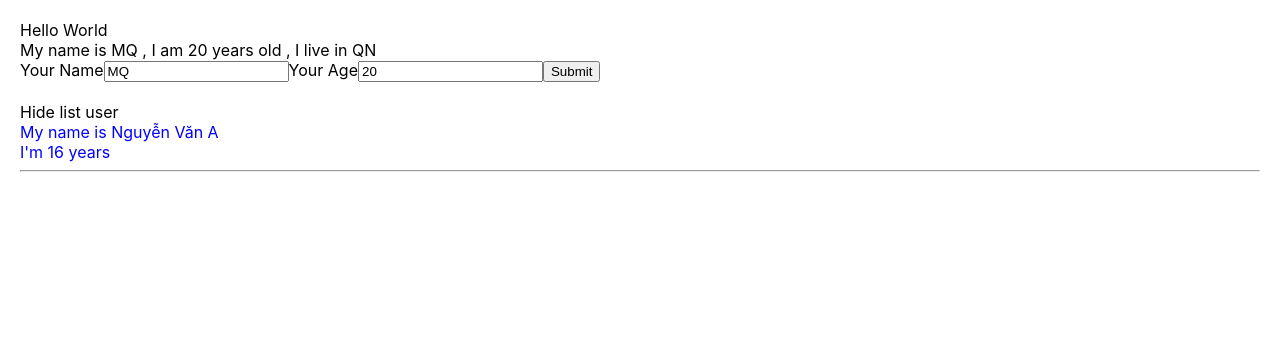
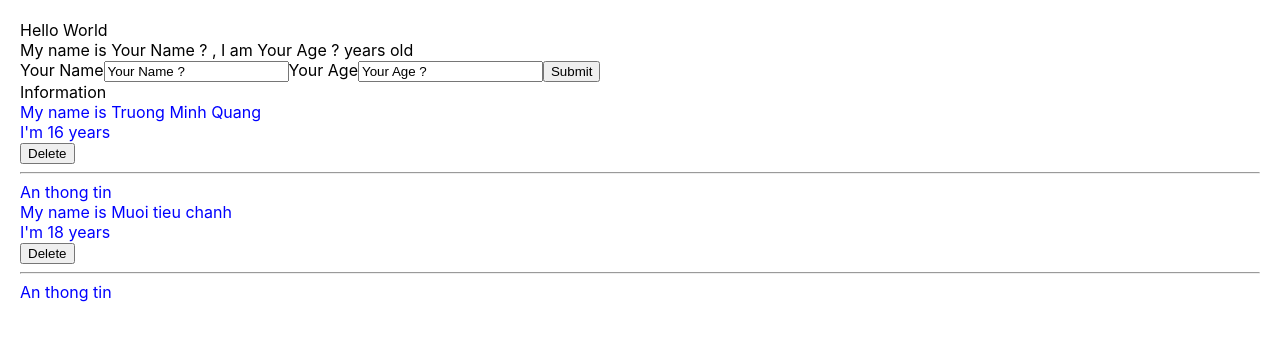
Before and after one commit to Qinz111/Test-Chapter1, a React (Create React App) app: page / in a window 1280 px wide. Shown: the top 340 px of the page. Built offline with nearby package versions, Linux system fonts and the light colour scheme.

Commit message:
function

```diff
--- a/package.json
+++ b/package.json
@@ -38,5 +38,8 @@
       "last 1 firefox version",
       "last 1 safari version"
     ]
+  },
+  "devDependencies": {
+    "sass": "1.81.0"
   }
 }
--- a/src/App.css
+++ /dev/null
@@ -1,59 +0,0 @@
-.red {
-  color: red;
-}
-.blue {
-  color: blue;
-}
-body {
-  padding: 20px;
-  margin: 0;
-  font-family: -apple-system, BlinkMacSystemFont, "Segoe UI", "Roboto", "Oxygen",
-    "Ubuntu", "Cantarell", "Fira Sans", "Droid Sans", "Helvetica Neue",
-    sans-serif;
-  -webkit-font-smoothing: antialiased;
-  -moz-osx-font-smoothing: grayscale;
-}
-
-code {
-  font-family: source-code-pro, Menlo, Monaco, Consolas, "Courier New",
-    monospace;
-}
-
-.App {
-  text-align: center;
-}
-
-.App-logo {
-  height: 40vmin;
-  pointer-events: none;
-}
-
-@media (prefers-reduced-motion: no-preference) {
-  .App-logo {
-    animation: App-logo-spin infinite 20s linear;
-  }
-}
-
-.App-header {
-  background-color: #282c34;
-  min-height: 100vh;
-  display: flex;
-  flex-direction: column;
-  align-items: center;
-  justify-content: center;
-  font-size: calc(10px + 2vmin);
-  color: white;
-}
-
-.App-link {
-  color: #61dafb;
-}
-
-@keyframes App-logo-spin {
-  from {
-    transform: rotate(0deg);
-  }
-  to {
-    transform: rotate(360deg);
-  }
-}
--- a/src/App.js
+++ b/src/App.js
@@ -1,5 +1,5 @@
 import logo from "./logo.svg";
-import "./App.css";
+import "./App.scss";
 import { useDispatch, useSelector } from "react-redux";
 import { increaseCounter, decreaseCounter } from "./redux/action/counterAction";
 import MyComponent from "./components/MyComponent";
@@ -9,7 +9,7 @@ import AddUserInfor from "./components/AddUserInfor";
 class App extends React.Component {
   render() {
     return (
-      <div>
+      <div className="app-container">
         Hello World
         <MyComponent></MyComponent>
         {/* <UserInfor></UserInfor> */}
--- /dev/null
+++ b/src/App.scss
@@ -0,0 +1,53 @@
+body {
+  padding: 20px;
+  margin: 0;
+  font-family: -apple-system, BlinkMacSystemFont, "Segoe UI", "Roboto", "Oxygen",
+    "Ubuntu", "Cantarell", "Fira Sans", "Droid Sans", "Helvetica Neue",
+    sans-serif;
+  -webkit-font-smoothing: antialiased;
+  -moz-osx-font-smoothing: grayscale;
+}
+
+code {
+  font-family: source-code-pro, Menlo, Monaco, Consolas, "Courier New",
+    monospace;
+}
+
+.App {
+  text-align: center;
+}
+
+.App-logo {
+  height: 40vmin;
+  pointer-events: none;
+}
+
+@media (prefers-reduced-motion: no-preference) {
+  .App-logo {
+    animation: App-logo-spin infinite 20s linear;
+  }
+}
+
+.App-header {
+  background-color: #282c34;
+  min-height: 100vh;
+  display: flex;
+  flex-direction: column;
+  align-items: center;
+  justify-content: center;
+  font-size: calc(10px + 2vmin);
+  color: white;
+}
+
+.App-link {
+  color: #61dafb;
+}
+
+@keyframes App-logo-spin {
+  from {
+    transform: rotate(0deg);
+  }
+  to {
+    transform: rotate(360deg);
+  }
+}
--- a/src/components/AddUserInfor.js
+++ b/src/components/AddUserInfor.js
@@ -1,65 +1,44 @@
-import React from "react";
+import React, { useState } from "react";
 
-class AddUserInfor extends React.Component {
-  state = {
-    name: "MQ",
-    age: 20,
-    address: "QN",
+const AddUserInfor = (props) => {
+  const [name, setName] = useState("Your Name ?");
+  const [age, setAge] = useState("Your Age ?");
+
+  const handleOnChangeInput = (event) => {
+    setName(event.target.value);
+  };
+  const handleOnChangeAge = (event) => {
+    setAge(Number(event.target.value));
   };
 
-  handleClick(event) {
-    // console.log(">>Click me");
-    console.log(event);
-    this.setState({
-      name: "Muoi Tieu Chanh",
-    });
-    this.setState({
-      age: Math.floor(Math.random() * 100),
-    });
-  }
-
-  handleOnChangeInput = (event) => {
-    this.setState({
-      name: event.target.value,
+  const handleOnSubmit = (event) => {
+    event.preventDefault();
+    props.HandleAddNewUser({
+      id: Math.floor(Math.random() * 9999999) + "-random",
+      name: name,
+      age: age,
     });
   };
-  handleOnChangeAge = (event) => {
-    this.setState({
-      age: Number(event.target.value),
-    });
-  };
-
-  handleOnSubmit = (event) => {
-    event.preventDefault();
-    this.props.HandleAddNewUser({
-      id: Math.floor(Math.random() * 9999999) + "-random",
-      name: this.state.name,
-      age: this.state.age,
-    });
-  };
-  render() {
   return (
     <div>
-        My name is {this.state.name} , I am {this.state.age} years old , I live
-        in {this.state.address}
-        <form onSubmit={(event) => this.handleOnSubmit(event)}>
+      My name is {name} , I am {age} years old
+      <form onSubmit={(event) => handleOnSubmit(event)}>
         <label>Your Name</label>
         <input
-            value={this.state.name}
+          value={name}
           type="text"
-            onChange={(event) => this.handleOnChangeInput(event)}
+          onChange={(event) => handleOnChangeInput(event)}
         />
         <label>Your Age</label>
         <input
-            value={this.state.age}
+          value={age}
           type="text"
-            onChange={(event) => this.handleOnChangeAge(event)}
+          onChange={(event) => handleOnChangeAge(event)}
         />
         <button>Submit</button>
       </form>
     </div>
   );
-  }
-}
+};
 
 export default AddUserInfor;
--- a/src/components/DisplayInfor.js
+++ b/src/components/DisplayInfor.js
@@ -1,48 +1,88 @@
-import React from "react";
+import React, { useState } from "react";
+import "./DisplayInfor.scss";
+import logo from "./../logo.svg";
 
-class DisplayInfor extends React.Component {
-  state = {
-    ShowHide: true,
+// class DisplayInfor extends React.Component {
+
+//   render() {
+//     const { listUser } = this.props;
+//     // = const listUser = this.props.listUser;
+//     console.log("Render");
+
+//     return (
+//       <div className="container">
+//         {/* <img src={logo} alt="" /> */}
+
+//         {true && (
+//           <>
+//             {listUser.map((user) => {
+//               return (
+//                 <div key={user.id} className={user.age > 18 ? "red" : "blue"}>
+//                   <div>My name is {user.name}</div>
+//                   <div>I'm {user.age} years </div>
+
+//                   <div>
+//                     <button
+//                       onClick={() => this.props.HandleDeleteUser(user.id)}
+//                     >
+//                       Delete
+//                     </button>
+//                   </div>
+//                   <hr />
+//                 </div>
+//               );
+//             })}
+//           </>
+//         )}
+//       </div>
+//     );
+//   }
+// }
+
+const DisplayInfor = (props) => {
+  const { listUser } = props;
+
+  const [isShowHideListUser, setIsShowHideListUser] = useState(true);
+
+  const [isHideListUser] = useState(false);
+
+  const HandleHideUser = () => {
+    setIsShowHideListUser(!isShowHideListUser);
   };
-  HandleShowHide = () => {
-    this.setState({
-      ShowHide: !this.state.ShowHide,
-    });
+
+  const HandleShowHileListUser = () => {
+    setIsShowHideListUser(!isShowHideListUser);
   };
-  render() {
-    const { listUser } = this.props;
-    // = const listUser = this.props.listUser;
-    // console.log(listUser);
 
   return (
-      <div>
-        <div>
-          <span
-            onClick={() => {
-              this.HandleShowHide();
-            }}
-          >
-            {this.state.ShowHide === true
-              ? "Hide list user"
-              : "Done hide list user"}
+    <div className="container">
+      <span onClick={() => HandleShowHileListUser()}>
+        {isShowHideListUser === true ? "Information" : "Show"}
       </span>
-        </div>
-        {this.state.ShowHide && (
-          <div>
+      {isShowHideListUser && (
+        <>
           {listUser.map((user) => {
             return (
               <div key={user.id} className={user.age > 18 ? "red" : "blue"}>
                 <div>My name is {user.name}</div>
                 <div>I'm {user.age} years </div>
+
+                <div>
+                  <button onClick={() => props.HandleDeleteUser(user.id)}>
+                    Delete
+                  </button>
+                </div>
                 <hr />
+                <span onClick={() => HandleHideUser()}>
+                  {isHideListUser === false ? "An thong tin" : ""}
+                </span>
               </div>
             );
           })}
-          </div>
+        </>
       )}
     </div>
   );
-  }
-}
+};
 
 export default DisplayInfor;
--- /dev/null
+++ b/src/components/DisplayInfor.scss
@@ -0,0 +1,13 @@
+.container {
+  .red {
+    color: red;
+  }
+  .blue {
+    color: blue;
+  }
+
+  img {
+    width: 400px;
+    height: 400px;
+  }
+}
--- a/src/components/MyComponent.js
+++ b/src/components/MyComponent.js
@@ -1,29 +1,42 @@
 import React from "react";
 import AddUserInfor from "./AddUserInfor";
 import DisplayInfor from "./DisplayInfor";
+import { useState } from "react";
 
-class MyComponent extends React.Component {
+const MyComponent = (props) => {
   //jSX
 
-  state = {
-    listUser: [{ id: 1, name: "Nguyễn Văn A", age: 16 }],
+  const [listUser, setListUser] = useState([
+    { id: 1, name: "Truong Minh Quang", age: 16 },
+    { id: 2, name: "Muoi tieu chanh", age: 18 },
+  ]);
+
+  const HandleAddNewUser = (user) => {
+    setListUser([user, ...listUser]);
+
+    // this.setState({
+    //   listUser: [user, ...this.state.listUser],
+    // });
   };
 
-  HandleAddNewUser = (user) => {
-    this.setState({
-      listUser: [user, ...this.state.listUser],
-    });
+  const HandleDeleteUser = (user) => {
+    let listUserClone = listUser;
+    listUserClone = listUserClone.filter((usr) => usr.id !== user);
+    setListUser(listUserClone);
+    // this.setState({
+    //   listUser: listUserClone,
+    // });
   };
 
-  render() {
-    return (
-      <div>
-        <AddUserInfor HandleAddNewUser={this.HandleAddNewUser} />
-        <br />
-        <DisplayInfor listUser={this.state.listUser} />
+  return (
+    <>
+      <div className="a">
+        <AddUserInfor HandleAddNewUser={HandleAddNewUser} />
+        <DisplayInfor listUser={listUser} HandleDeleteUser={HandleDeleteUser} />
       </div>
-    );
-  }
-}
+      <div className="b"></div>
+    </>
+  );
+};
 
 export default MyComponent;
```
Also changed, not shown: 1 other file (tests, documents, lock files or other folders). Lines whose indentation alone changed are shown as unchanged.
